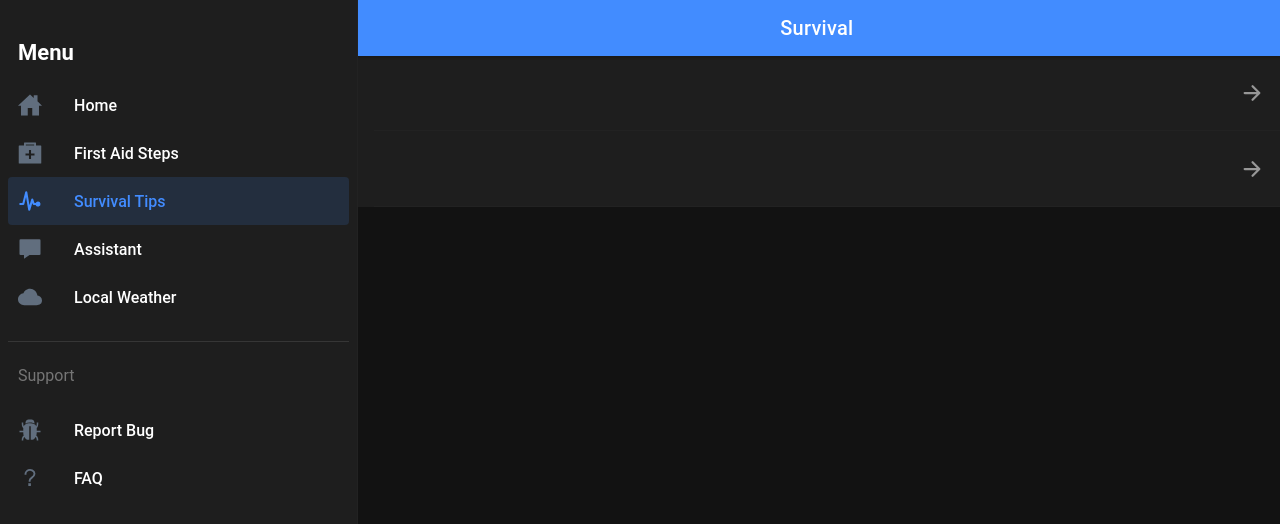
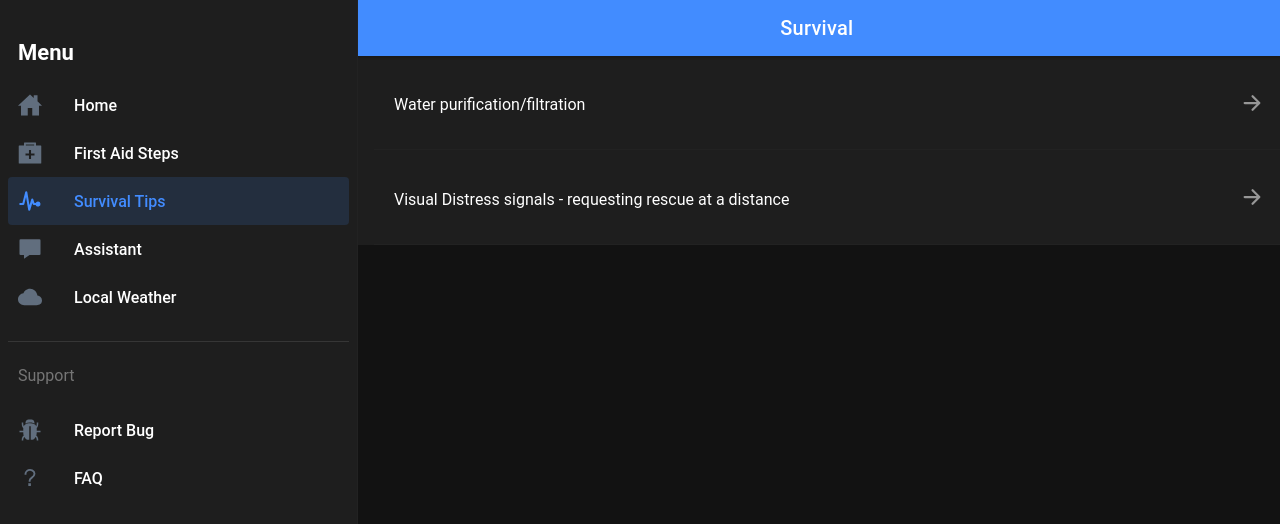
Before and after one commit to BRafters/call4code_deep_blue, a React (Create React App) app in the folder call_for_code/: page /survival in a window 1280 px wide. Shown: the top 524 px of the page. Built offline with nearby package versions, Linux system fonts and the light colour scheme; no server answers.

Commit message:
Trying again

```diff
--- a/call_for_code/src/pages/survival/Survival.tsx
+++ b/call_for_code/src/pages/survival/Survival.tsx
@@ -26,7 +26,7 @@
                {
                     pageItems.map((item, key)=> {return(
                          <IonItem button key={key} routerLink={"survival/"+item.link}>
-                              <IonLabel className="fonts"> {item.procedure} </IonLabel>
+                              <IonLabel className="fonts"> {item.category} </IonLabel>
                               <IonIcon icon={arrowForward}></IonIcon>
                          </IonItem>
                     )})
--- a/call_for_code/src/pages/weather/Weather.tsx
+++ b/call_for_code/src/pages/weather/Weather.tsx
@@ -1,5 +1,5 @@
 import React, { useState, useEffect, Component } from 'react';
-import { IonButtons, IonContent, IonHeader, IonMenuButton, IonPage, IonToolbar, IonFab, IonFabButton, IonIcon } from '@ionic/react';
+import { IonButtons, IonContent, IonHeader, IonMenuButton, IonPage, IonToolbar, IonFab, IonFabButton, IonIcon, IonTitle} from '@ionic/react';
 import './Weather.css';
 import WeatherData from './weather_data.js';
 import CreateMap from './maps.js';
```
